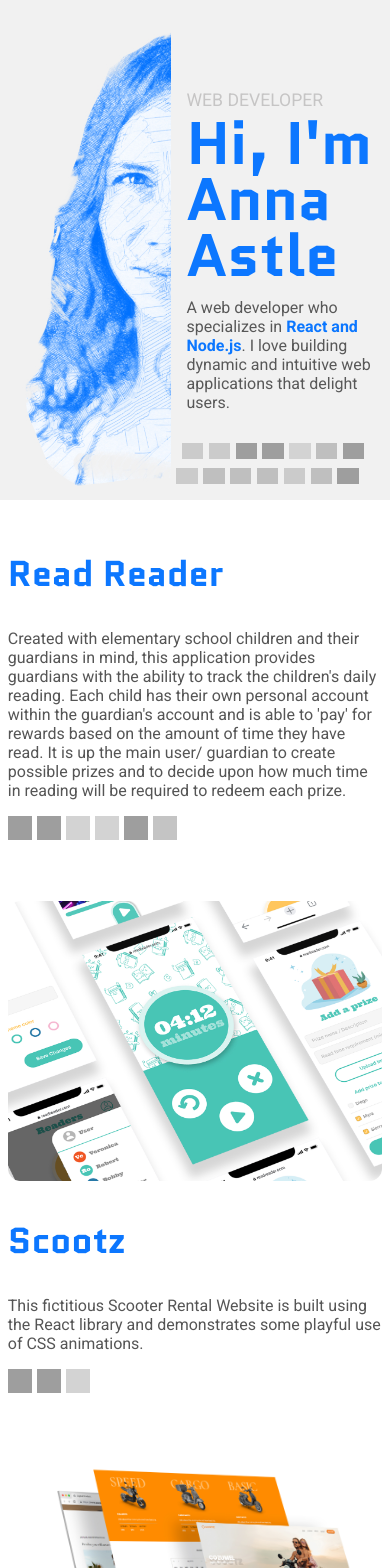
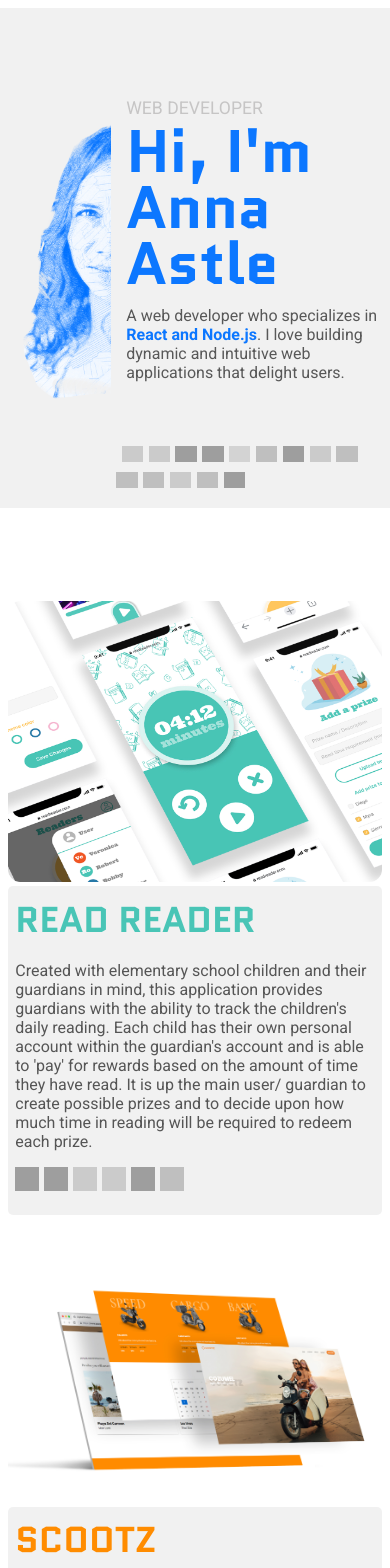
Before and after one commit to ast19004/portfolio, a React (Create React App) app: page / in a window 390 px wide. Shown: the top 1568 px of the page. Built offline with nearby package versions, Linux system fonts and the light colour scheme; grey boxes are pictures that could not be loaded.

Commit message:
Mobile Project Layout + Beginning Desktop Layout

```diff
--- a/src/Components/Home/Home.module.css
+++ b/src/Components/Home/Home.module.css
@@ -3,11 +3,15 @@
   grid-template-columns: auto auto;
   gap: 15px;
   height: 500px;
-  margin: 0 auto;
+  margin: 2%;
   max-width: 600px;
 }
+.colLeft {
+  align-self: center;
+}
 .colLeft img {
-  height: 500px;
+  max-height: 500px;
+  max-width: 100%;
 }
 .colRight {
   display: flex;
@@ -15,6 +19,12 @@
   justify-content: space-between;
   max-width: 350px;
   margin-top: 35px;
+}
+
+@media (min-width: 550px) {
+  .homeContainer {
+    margin: 0 auto;
+  }
 }
 
 /* .App-welcome {
--- a/src/Components/Project/Project.js
+++ b/src/Components/Project/Project.js
@@ -2,28 +2,24 @@ import ProjectDetails from "./ProjectDetails";
 import ProjectThumbnail from "./ProjectThumbnail";
 
 import styles from "./Project.module.css";
-import styled from "styled-components";
-import { Box } from "@mui/material";
 
 const Project = (props) => {
   return (
     <div className={styles.project}>
+      <ProjectThumbnail
+        className={styles["project-thumbnail"]}
+        href={props.href}
+        src={props.src}
+        alt={props.alt}
+      />
       <ProjectDetails
+        className={styles["project-details"]}
         title={props.title}
         description={props.description}
         technologies={props.children}
       />
-      <ThumbnailContainer>
-        <ProjectThumbnail href={props.href} src={props.src} alt={props.alt} />
-      </ThumbnailContainer>
     </div>
   );
 };
 
 export default Project;
-
-const ThumbnailContainer = styled(Box)`
-  @media (min-width: 950px) {
-    max-width: 40%;
-  }
-`;
--- a/src/Components/Project/Project.module.css
+++ b/src/Components/Project/Project.module.css
@@ -1,15 +1,55 @@
-.project:nth-of-type(2n) {
-  flex-direction: row-reverse;
+.project {
+  display: flex;
+  align-items: center;
+  flex-wrap: wrap;
 }
 
-/* .project:last-of-type {
-  margin-bottom: 50px;
-} */
+.project-thumbnail {
+  display: block;
+}
+.project-details {
+  background-color: rgba(164, 164, 164, 0.15);
+  min-width: 250px;
+  max-width: 400px;
+  text-align: left;
+  border-radius: 5px;
+  padding: 2%;
+}
+.project-details h2 {
+  margin: 0;
+}
+.project:first-child .project-details h2 {
+  color: #49c5b6;
+}
+.project:nth-child(2) .project-details h2 {
+  color: #ff8c00;
+}
+
+.project:last-child .project-details h2 {
+  color: #bb3c93;
+}
 
 @media (min-width: 950px) {
   .project {
-    display: flex;
-    align-items: center;
-    justify-content: space-between;
+    position: relative;
+  }
+  .project-thumbnail {
+    max-width: 60%;
+  }
+  .project:nth-child(2) {
+    flex-direction: row-reverse;
+    margin-bottom: 80px;
+  }
+  .project-details {
+    width: 35%;
+  }
+  .project:nth-child(2) .project-details {
+    position: absolute;
+    bottom: -17%;
+    left: 40%;
+  }
+
+  .project:last-child {
+    gap: 50px;
   }
 }
--- a/src/Components/Project/ProjectDetails.js
+++ b/src/Components/Project/ProjectDetails.js
@@ -1,9 +1,7 @@
-import styles from "./ProjectDetails.module.css";
-
 import ProjectTechnologies from "./ProjectTechonologies";
 const ProjectDetails = (props) => {
   return (
-    <section className={styles["project-details"]}>
+    <section className={props.className}>
       <h2 className="font-medium">{props.title}</h2>
       <p className="gray">{props.description}</p>
       <ProjectTechnologies children={props.technologies} />
--- a/src/Components/Project/ProjectDetails.module.css
+++ /dev/null
@@ -1,10 +0,0 @@
-.project-details {
-  max-width: 100%;
-  text-align: left;
-}
-
-@media (min-width: 950px) {
-  .project-details {
-    width: 40%;
-  }
-}
--- a/src/Components/Project/ProjectThumbnail.js
+++ b/src/Components/Project/ProjectThumbnail.js
@@ -1,6 +1,11 @@
 const ProjectThumbnail = (props) => {
   return (
-    <a href={props.href} target="_blank" rel="noreferrer">
+    <a
+      className={props.className}
+      href={props.href}
+      target="_blank"
+      rel="noreferrer"
+    >
       <div
         style={{
           marginTop: "60px",
--- a/src/Components/Project/Projects.js
+++ b/src/Components/Project/Projects.js
@@ -28,7 +28,7 @@ const Projects = () => {
   return (
     <div className={styles.projects}>
       <Project
-        title="Read Reader"
+        title="READ READER"
         description="Created with elementary school children and their guardians in mind, this application provides guardians with the ability to track the children's daily reading. Each child has their own personal account within the guardian's account and is able to 'pay' for rewards based on the amount of time they have read. It is up the main user/ guardian to create possible prizes and to decide upon how much time in reading will be required to redeem each prize."
         href="https://read-reader.herokuapp.com/"
         src={readerReaderImg}
@@ -43,7 +43,7 @@ const Projects = () => {
       </Project>
 
       <Project
-        title="Scootz"
+        title="SCOOTZ"
         description="This fictitious Scooter Rental Website is built using the React library and demonstrates some playful use of CSS animations."
         href="https://ast19004.github.io/scootz/"
         src={scootzImg}
@@ -55,7 +55,7 @@ const Projects = () => {
       </Project>
 
       <Project
-        title="Brain Storm"
+        title="BRAIN STORM"
         description="
         This application was created as my individual final for my Javascript class during the beginning of my Web Development journey. Using data in the trivia API found at 'https://opentdb.com/api_config.php', I created a trivia game that allows an individual to select a certain category, test their knowledge, and get their score at the end. Beyond its demonstration of Javascript skill, this application is another demonstration of playful animation and styling."
         href="https://alouisa.github.io/WDD330/week14/triviaGame/"
```
